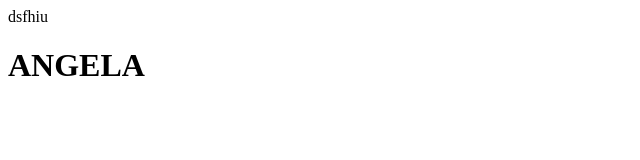
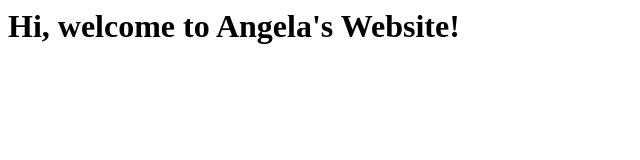
Before and after one commit to aanglt/cheerfuloranges.github.io, a plain HTML site: page index.html in a window 1280 px wide. Shown: the whole page, without its empty margins (0-640 px from the left). Drawn offline with Linux system fonts and the light colour scheme.

Commit message:
Update index.html

```diff
--- a/index.html
+++ b/index.html
@@ -1,3 +1 @@
-dsfhiu
-
-<h1> ANGELA </h1>
+<h1> Hi, welcome to Angela's Website! </h1>
```
